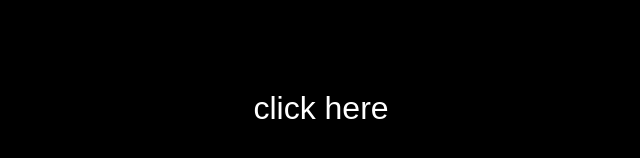
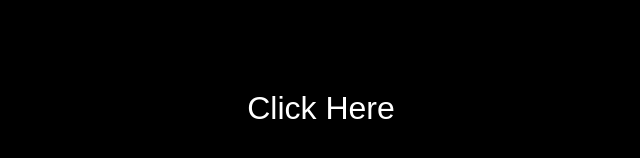
Before and after one commit to Zet4x600/tracker, a Next.js app: page / in a window 1280 px wide. Shown: the part 292-450 px from the top of the page, without its empty margins (319-959 px from the left). Built offline with nearby package versions, Linux system fonts and the light colour scheme.

Commit message:
Update index.js

```diff
--- a/pages/index.js
+++ b/pages/index.js
@@ -40,7 +40,7 @@ export default function Home() {
               borderRadius: '12px',
             }}
           >
-            click here
+            Click Here
           </button>
         )}
 
```
